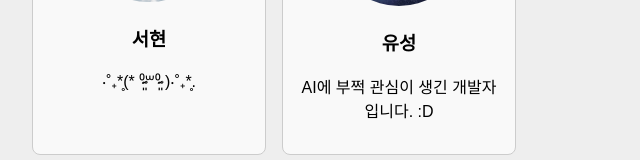
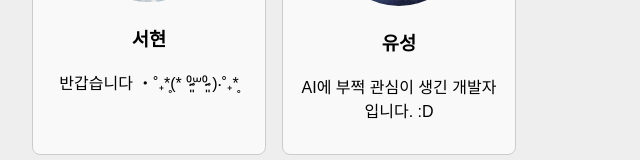
Before and after one commit to Team-Lion-GIT-prac/FrontEnd, a React (Vite) app in the folder git-study/: page / in a window 1280 px wide. Shown: the part 203-363 px from the top of the page, without its empty margins (0-640 px from the left). Built offline with nearby package versions, Linux system fonts and the light colour scheme.

Commit message:
seohyun-profile_3rd

```diff
--- a/git-study/src/components/ProfileList.jsx
+++ b/git-study/src/components/ProfileList.jsx
@@ -7,7 +7,7 @@ import cloud from '../assets/cloud.jpg'
 const profiles = [
   {
     name: '서현',
-    bio: '‧˚₊*̥(* ⁰̷̴͈꒳⁰̷̴͈ )‧˚₊*̥.',
+    bio: '반갑습니다 ‧˚₊*̥(* ⁰̷̴͈꒳⁰̷̴͈ )‧˚₊*̥',
     image: cloud,
   },
   {
```
